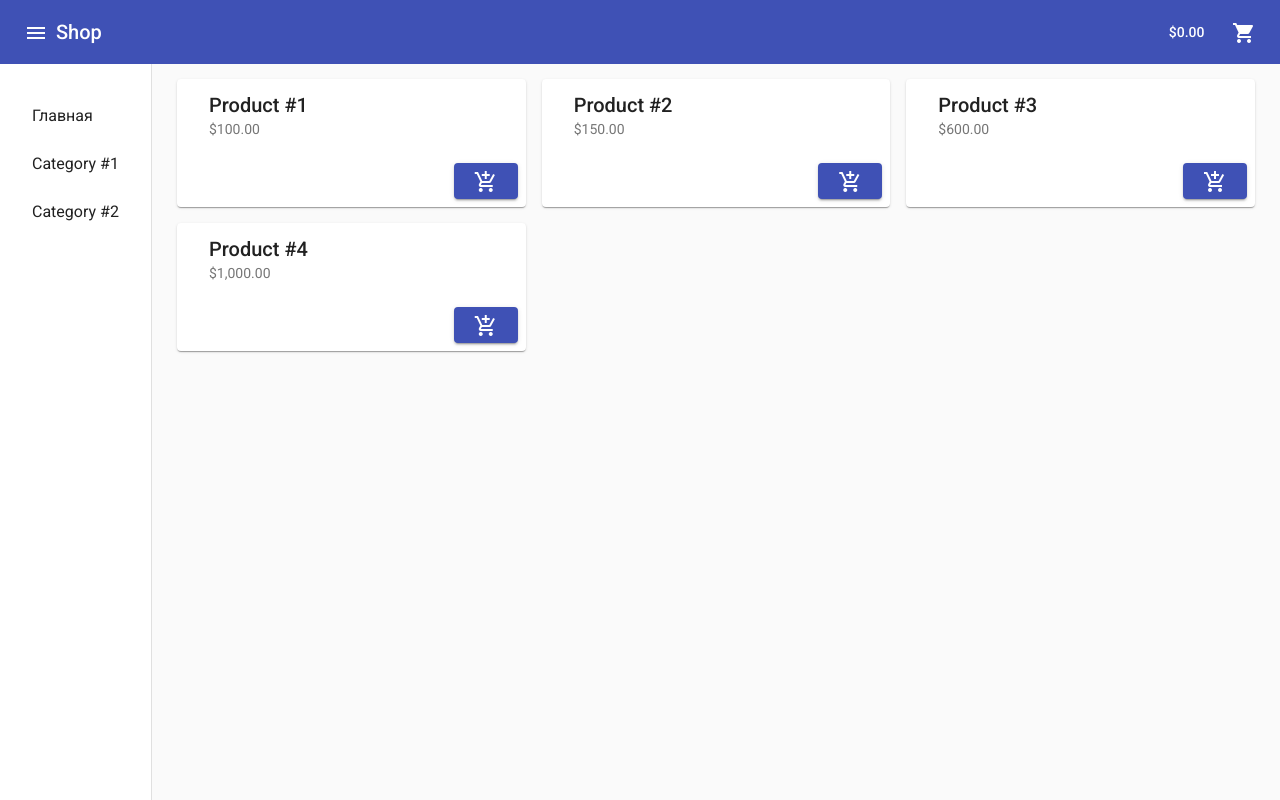
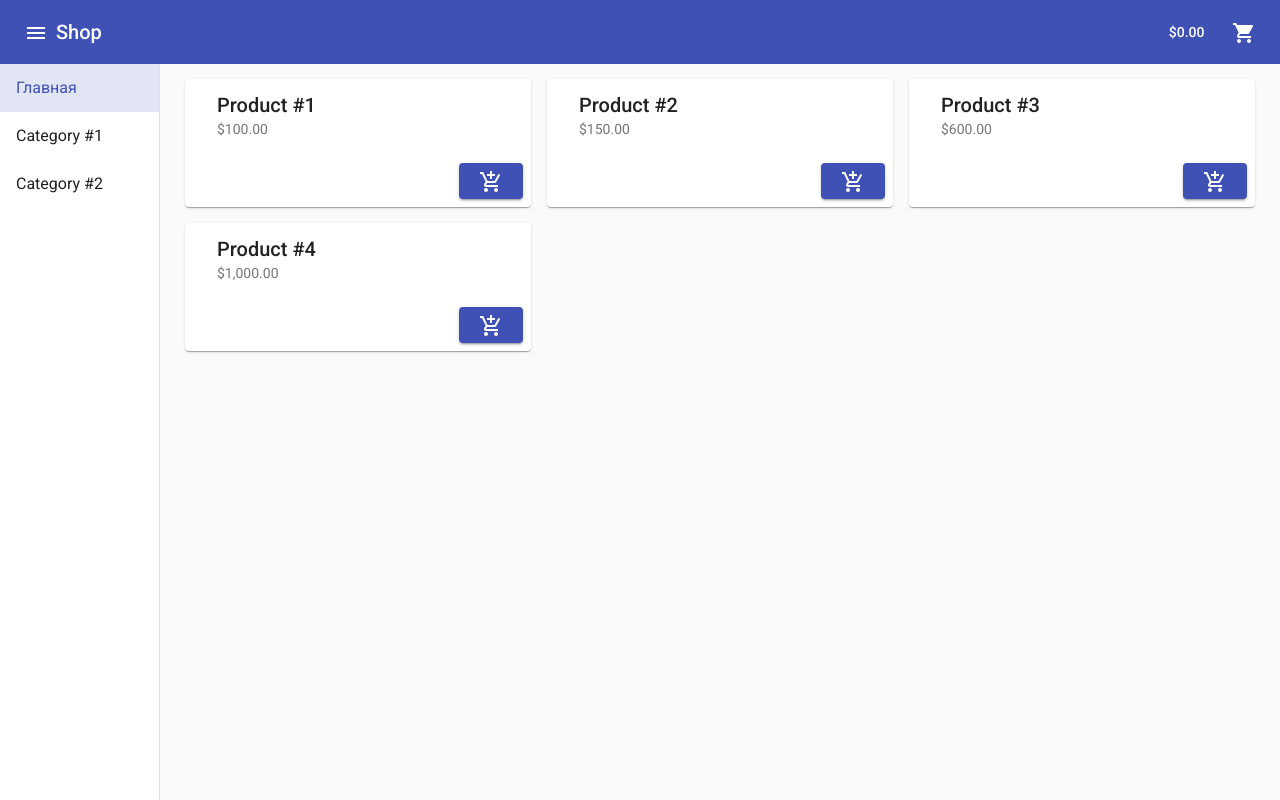
Before and after one commit to kve1990/angular-simple-shop, an Angular app: page /home in a window 1280 px wide. Before the commit this address led to /. Built offline with nearby package versions, Linux system fonts and the light colour scheme.

Commit message:
navigation styling

```diff
--- a/src/app/app-routing.module.ts
+++ b/src/app/app-routing.module.ts
@@ -4,10 +4,10 @@ import {HomeComponent} from './home/home.component';
 import {ShoppingCartComponent} from './shopping-cart/shopping-cart.component';
 
 const routes: Routes = [
-  { path: '', component: HomeComponent},
+  { path: 'home', component: HomeComponent},
   { path: 'category/:id', component: HomeComponent},
   { path: 'cart', component: ShoppingCartComponent},
-  { path: '**', redirectTo: '/' }
+  { path: '**', redirectTo: 'home' }
 ];
 
 @NgModule({
--- a/src/app/app.component.html
+++ b/src/app/app.component.html
@@ -26,8 +26,8 @@
     [opened]="mobileQuery.matches">
 
     <mat-nav-list role="navigation">
-      <mat-list-item routerLink="">Главная</mat-list-item>
-      <mat-list-item [routerLink]="['category', category.id]" *ngFor="let category of categories$ | async">
+      <mat-list-item routerLink="home" routerLinkActive="active">Главная</mat-list-item>
+      <mat-list-item [routerLink]="['category', category.id]" *ngFor="let category of categories$ | async" routerLinkActive="active">
         {{category.name}}
       </mat-list-item>
     </mat-nav-list>
--- a/src/app/app.component.scss
+++ b/src/app/app.component.scss
@@ -7,5 +7,14 @@
 }
 
 .sidenav {
-  padding: 20px 16px;
+  width: 160px;
+  .mat-list-base {
+    padding-top: 0;
+  }
+  .mat-list-item {
+    &.active {
+      background: rgba(63,81,181,.15);
+      color: #3f51b5;
+    }
+  }
 }
```
